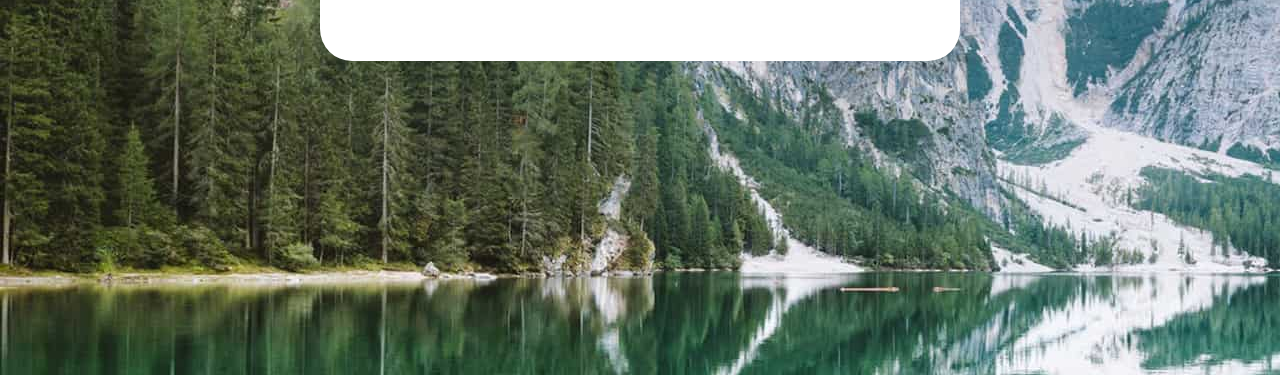
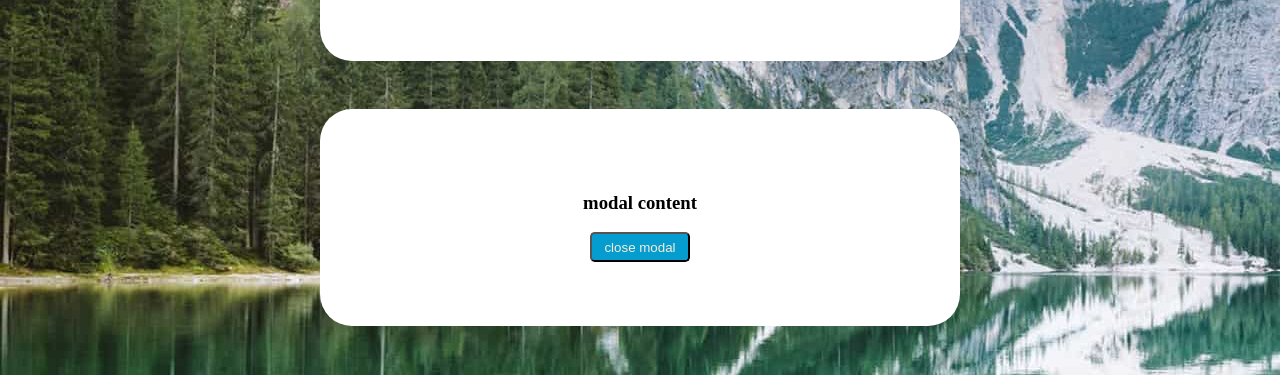
Before and after one commit to tutich/modal, a plain HTML site: page index.html in a window 1280 px wide. Both pictures are taken after a click on the button "open modal". Shown: the part 425-800 px from the top of the page. Drawn offline with Linux system fonts and the light colour scheme.

Commit message:
project js

```diff
--- a/index.html
+++ b/index.html
@@ -13,11 +13,12 @@
             <button class="btn open-btn">open modal</button>
         </div>
     </header>
-    <div class="overlay" hidden>
+    <div class="overlay" >
         <div class="container">
             <h3 >modal content</h3>
-            <button class="btn closee-btn">close modal</button>
+            <button class="btn close-btn">close modal</button>
         </div>
     </div>
+    <script src="modal.js"></script>
 </body>
 </html>
--- /dev/null
+++ b/modal.js
@@ -0,0 +1,11 @@
+const openBtn = document.querySelector(".open-btn");
+const overlay = document.querySelector(".overlay");
+const closeBtn = document.querySelectorAll(".close-btn");
+
+openBtn.addEventListener("click", function() {
+    overlay.classList.add("open-modal");
+});
+
+closeBtnBtn.addEventListener("click", function() {
+    overlay.classList.remove("open-modal");
+});
--- a/style.css
+++ b/style.css
@@ -22,6 +22,8 @@ body {
   text-align: center;
   max-width: 40rem;
   margin-top: 3rem;
+  visibility: hidden;
+  z-index: -10;
   }
   .btn {
     background: rgb(5, 157, 207);
@@ -30,3 +32,11 @@ body {
     height: 30px;
     border-radius: 0.3rem;
   }
+  .open-modal {
+    visibility: visible;
+    z-index: 10;
+  }
+  .close-modal {
+    visibility: visible;
+    z-index: 10;
+  }
```
